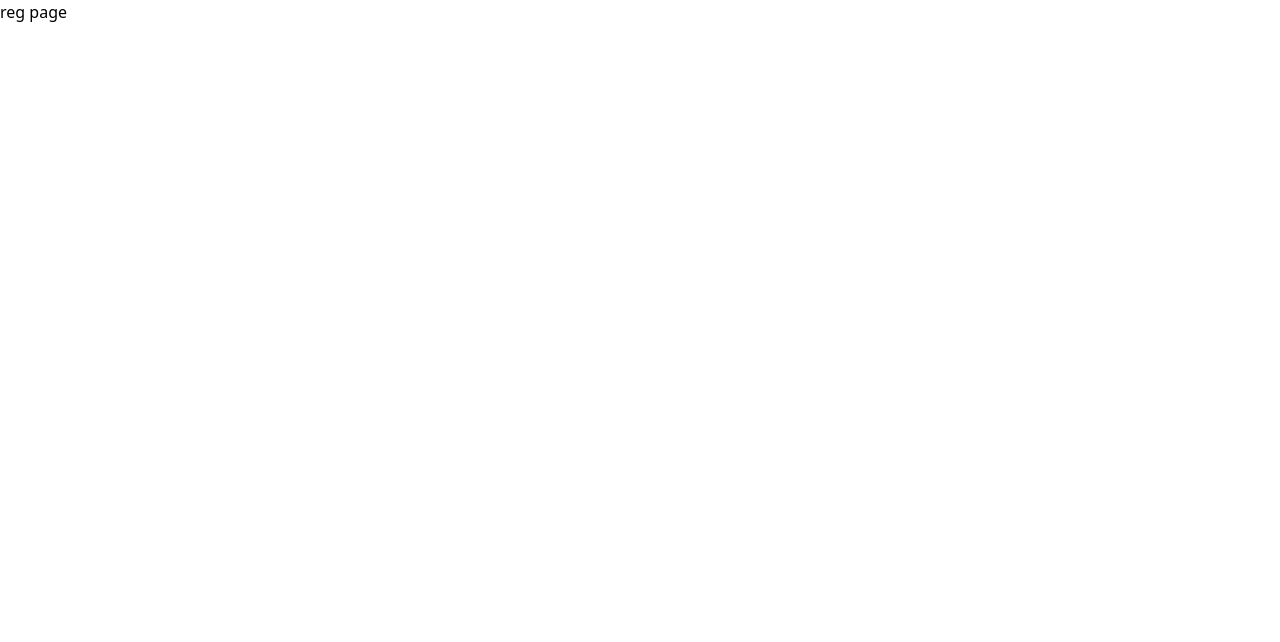
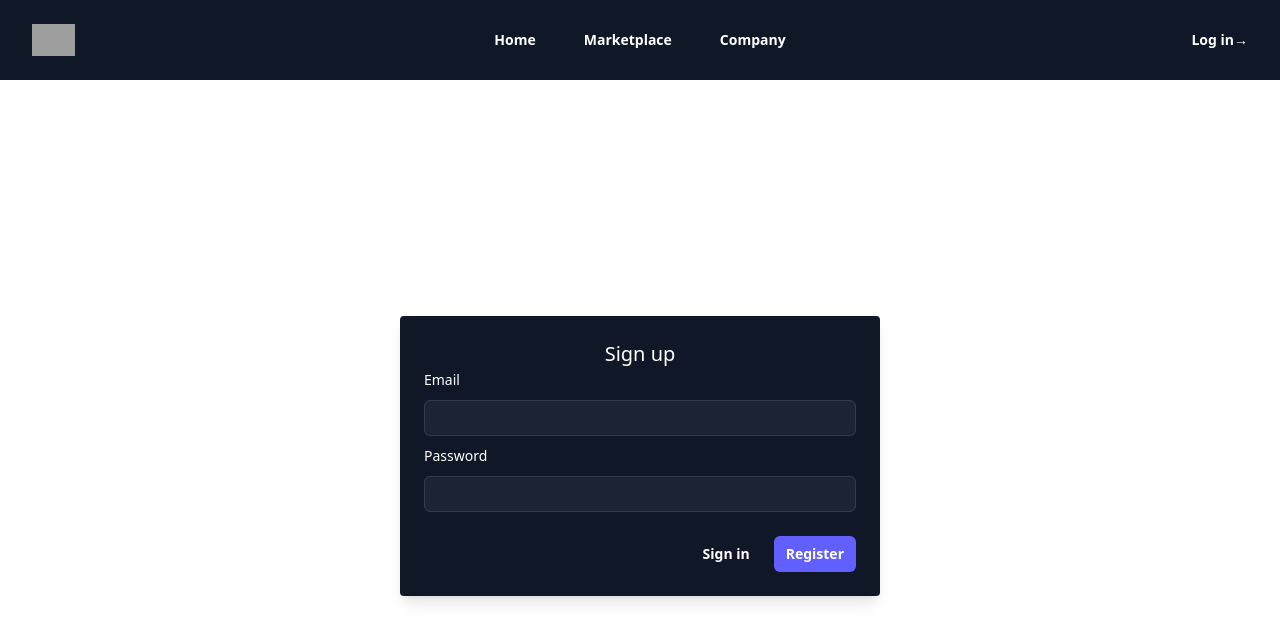
Before and after one commit to ASamohvalov/FreelanceMarketplace, a React app in the folder frontend/: page /sign-up in a window 1280 px wide. Shown: the top 642 px of the page. Built offline with nearby package versions, Linux system fonts and the light colour scheme; grey boxes are pictures that could not be loaded; the HTML template or start-up script is replaced by a standard one.

Commit message:
sign up added

```diff
--- a/frontend/src/logic/requests/authRequest.js
+++ b/frontend/src/logic/requests/authRequest.js
@@ -19,3 +19,24 @@ export async function signIn(email, password) {
   });
   return { ok: ok, data: response };
 }
+
+/**
+ * @param {string} email
+ * @param {string} password
+ * @returns {map<bool, string>} - ok, response
+ */
+export async function signUp(email, password) {
+  var response;
+  var ok = false;
+  await sendPost('sign_up', {
+    username: email,
+    password: password,
+  }).then((res) => {
+    ok = true;
+    response = res.data;
+  }).catch((error) => {
+    console.log('Send request error', error.toJSON);
+    response = error.data;
+  });
+  return { ok: ok, data: response };
+}
--- /dev/null
+++ b/frontend/src/views/components/elements/Input.jsx
@@ -0,0 +1,10 @@
+export default function Input({ name, type, value, setValueFunc }) {
+  return (
+    <input id={ name }
+      type={ type }
+      name={ name }
+      value={ value }
+      onChange={ (e) => setValueFunc(e.target.value) }
+      className="block min-w-0 grow bg-transparent py-1.5 pr-3 pl-1 text-base text-white placeholder:text-gray-500 focus:outline-none sm:text-sm/6" />
+  )
+}
--- a/frontend/src/views/pages/auth/SignInPage.jsx
+++ b/frontend/src/views/pages/auth/SignInPage.jsx
@@ -3,6 +3,7 @@ import { useState } from "react";
 import { useNavigate } from "react-router-dom";
 import HeaderComponent from "../../components/HeaderComponent";
 import { signIn } from "../../../logic/requests/authRequest";
+import Input from "../../components/elements/Input";
 
 export default function SignInPage() {
   useEffect(() => {
@@ -44,12 +45,7 @@ export default function SignInPage() {
               <label htmlFor="email" className="block text-sm/6 font-medium text-white">Email</label>
               <div className="mt-2">
                 <div className="flex items-center rounded-md bg-white/5 pl-3 outline-1 -outline-offset-1 outline-white/10 focus-within:outline-2 focus-within:-outline-offset-2 focus-within:outline-indigo-500">
-                  <input id="email"
-                    type="text"
-                    name="email"
-                    value={ email }
-                    onChange={ (e) => setEmail(e.target.value) }
-                    className="block min-w-0 grow bg-transparent py-1.5 pr-3 pl-1 text-base text-white placeholder:text-gray-500 focus:outline-none sm:text-sm/6" />
+                  <Input name={ 'email' } type={ 'email' } value={ email } setValueFunc={ setEmail } />
                 </div>
               </div>
             </div>
@@ -58,25 +54,20 @@ export default function SignInPage() {
               <label htmlFor="password" className="block text-sm/6 font-medium text-white">Password</label>
               <div className="mt-2">
                 <div className="flex items-center rounded-md bg-white/5 pl-3 outline-1 -outline-offset-1 outline-white/10 focus-within:outline-2 focus-within:-outline-offset-2 focus-within:outline-indigo-500">
-                  <input id="password"
-                    type="password"
-                    name="password"
-                    value={ password }
-                    onChange={ (e) => setPassword(e.target.value) }
-                    className="block min-w-0 grow bg-transparent py-1.5 pr-3 pl-1 text-base text-white placeholder:text-gray-500 focus:outline-none sm:text-sm/6" />
+                  <Input name={ 'password' } type={ 'password' } value={ password } setValueFunc={ setPassword }  />
                 </div>
               </div>
             </div>
 
             <div className="mt-6 flex items-center justify-end gap-x-6">
-              <button type="button" className="text-sm/6 font-semibold text-white">
+              <a type="button" className="text-sm/6 font-semibold text-white" onClick={ () => navigate('/sign-up') } href="">
                 Sign up
-              </button>
+              </a>
               <button
                 type="submit"
                 className="rounded-md bg-indigo-500 px-3 py-2 text-sm font-semibold text-white focus-visible:outline-2 focus-visible:outline-offset-2 focus-visible:outline-indigo-500"
               >
-                Save
+                Login
               </button>
             </div>
           </form>
--- a/frontend/src/views/pages/auth/SignUpPage.jsx
+++ b/frontend/src/views/pages/auth/SignUpPage.jsx
@@ -1,3 +1,78 @@
+import { useState } from "react";
+import { useEffect } from "react";
+import { useNavigate } from "react-router-dom";
+import { signUp } from "../../../logic/requests/authRequest";
+import HeaderComponent from "../../components/HeaderComponent";
+import Input from "../../components/elements/Input";
+
 export default function SignUpPage() {
-  return "reg page";
+  useEffect(() => {
+    document.title = "Sign in";
+  });
+  var navigate = useNavigate();
+
+  const [email, setEmail] = useState('');
+  const [password, setPassword] = useState('');
+  const [error, setError] = useState(null);
+
+  async function handleSubmit(event) {
+    event.preventDefault();
+
+    if (!email || !password) {
+      setError('All fields are requerd');
+      return;
+    }
+
+    var response = await signUp(email, password);
+    if (response.ok) {
+      navigate('/');
+      return;
+    }
+    setError(response.data);
+  }
+
+  return (
+    <>
+      <HeaderComponent />
+      <div className="flex flex-col items-center m-45">
+        <div className={`bg-red-100 w-120 rounded shadow-lg p-6 mb-2 ${ error ? 'visible' : 'invisible' }`} >
+          { error }
+        </div>
+        <div className="p-6 bg-gray-900 text-white rounded shadow-lg w-120">
+          <div className="text-center text-xl">Sign up</div>
+          <form onSubmit={ handleSubmit }>
+            <div className="mb-2">
+              <label htmlFor="email" className="block text-sm/6 font-medium text-white">Email</label>
+              <div className="mt-2">
+                <div className="flex items-center rounded-md bg-white/5 pl-3 outline-1 -outline-offset-1 outline-white/10 focus-within:outline-2 focus-within:-outline-offset-2 focus-within:outline-indigo-500">
+                  <Input name={ 'email' } type={ 'email' } value={ email } setValueFunc={ setEmail } />
+                </div>
+              </div>
+            </div>
+
+            <div className="mb-2">
+              <label htmlFor="password" className="block text-sm/6 font-medium text-white">Password</label>
+              <div className="mt-2">
+                <div className="flex items-center rounded-md bg-white/5 pl-3 outline-1 -outline-offset-1 outline-white/10 focus-within:outline-2 focus-within:-outline-offset-2 focus-within:outline-indigo-500">
+                  <Input name={ 'password' } type={ 'password' } value={ password } setValueFunc={ setPassword }  />
+                </div>
+              </div>
+            </div>
+
+            <div className="mt-6 flex items-center justify-end gap-x-6">
+              <a type="button" className="text-sm/6 font-semibold text-white" onClick={ () => navigate('/sign-in') } href="">
+                Sign in
+              </a>
+              <button
+                type="submit"
+                className="rounded-md bg-indigo-500 px-3 py-2 text-sm font-semibold text-white focus-visible:outline-2 focus-visible:outline-offset-2 focus-visible:outline-indigo-500"
+              >
+                Register
+              </button>
+            </div>
+          </form>
+        </div>
+      </div>
+    </>
+  );
 }
```
